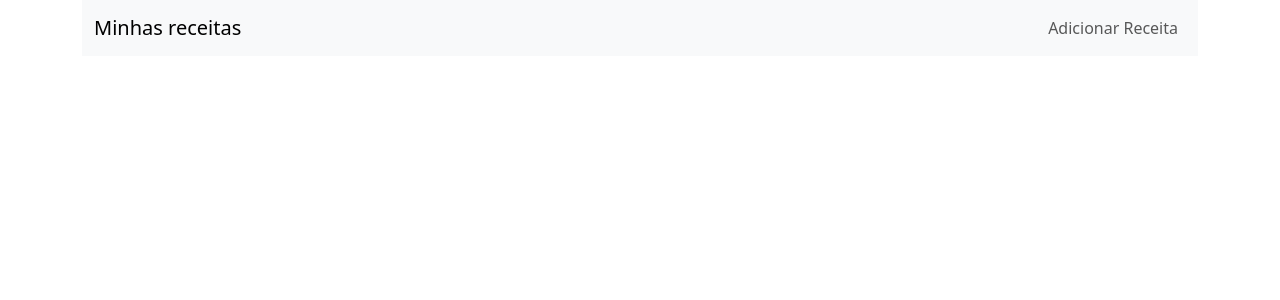
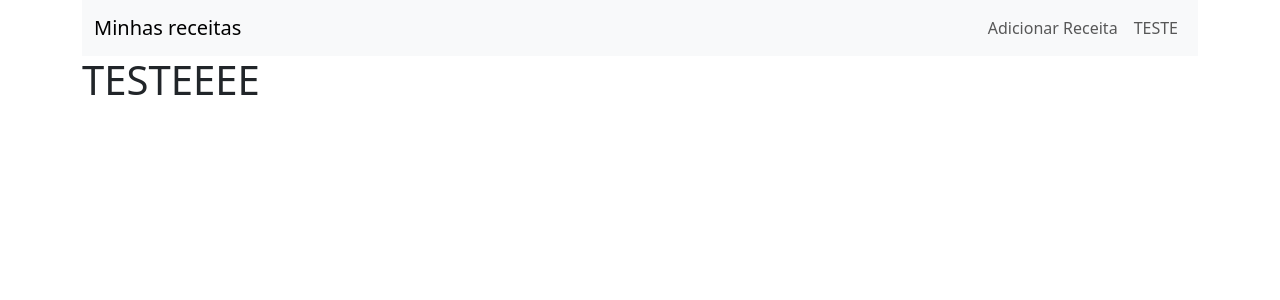
Before and after one commit to filipecx/receitas, a React (Vite) app in the folder recipes/: page /teste in a window 1280 px wide. Shown: the top 300 px of the page. Built offline with nearby package versions, Linux system fonts and the light colour scheme.

Commit message:
pagina de teste de nav

```diff
--- a/recipes/components/Nave.jsx
+++ b/recipes/components/Nave.jsx
@@ -9,6 +9,7 @@ export function Nave(){
                 <Navbar.Brand href='/'>Minhas receitas</Navbar.Brand>
                 <Nav>
                     <Nav.Link href='/adicionarreceita'>Adicionar Receita</Nav.Link>
+                    <Nav.Link href='/teste'>TESTE</Nav.Link>
                 </Nav>
             </Container>
         </Navbar>
--- /dev/null
+++ b/recipes/pages/Teste.jsx
@@ -0,0 +1,7 @@
+export function Teste(){
+    return(
+        <>
+            <h1>TESTEEEE</h1>
+        </>
+    )
+}
--- a/recipes/src/App.jsx
+++ b/recipes/src/App.jsx
@@ -4,6 +4,7 @@ import './App.css'
 import { Home } from '../pages/Home'
 import { AdicionarReceita } from '../pages/AdicionarReceita'
 import { Receita } from '../pages/Receita'
+import { Teste } from '../pages/Teste'
 import { Col, Container, Row } from 'react-bootstrap'
 import { Nave } from '../components/Nave'
 
@@ -18,6 +19,7 @@ function App() {
           <Routes>
           <Route path='/' exact element={<Home />}/>
           <Route path='/adicionarreceita' element={<AdicionarReceita />}/>
+          <Route path='/teste' element={<Teste />} />
           <Route path='/pegaReceita/:titulo' element={<Receita />}/>
           </Routes>
         </Col>
```
